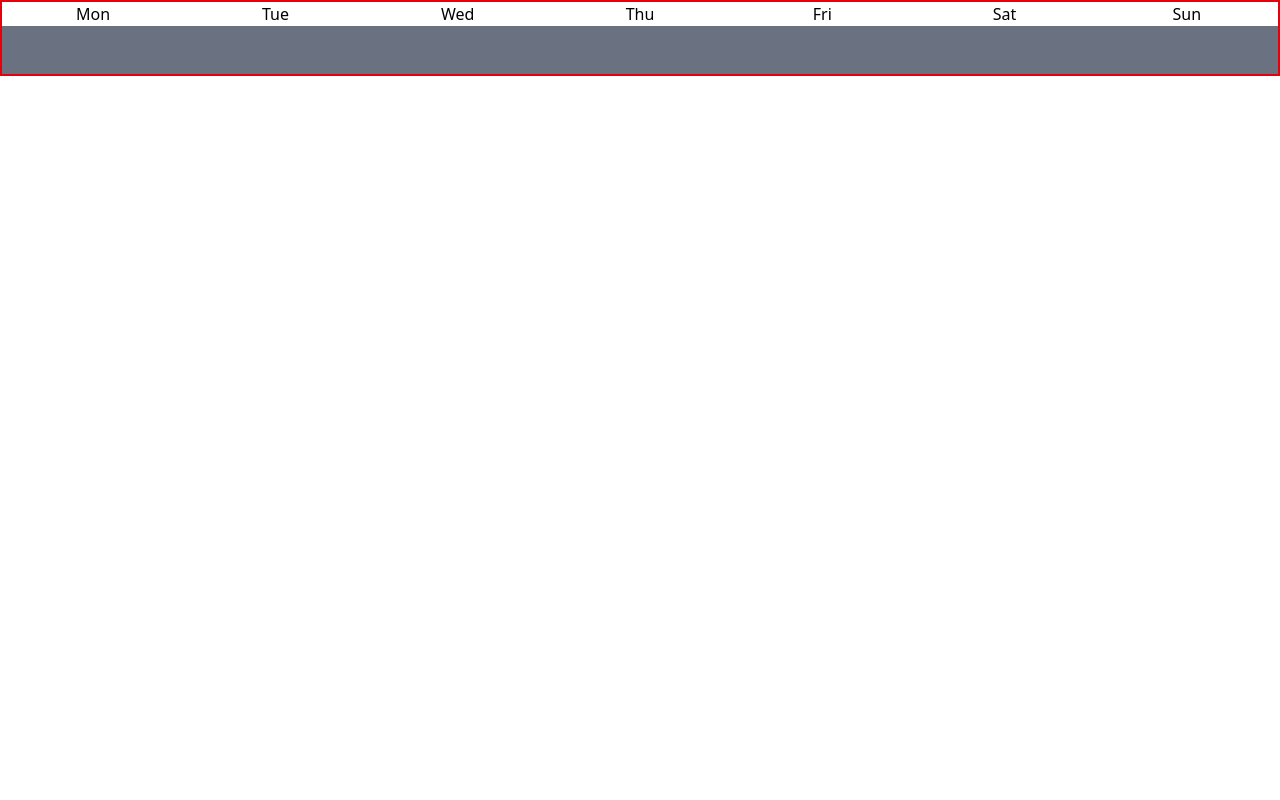
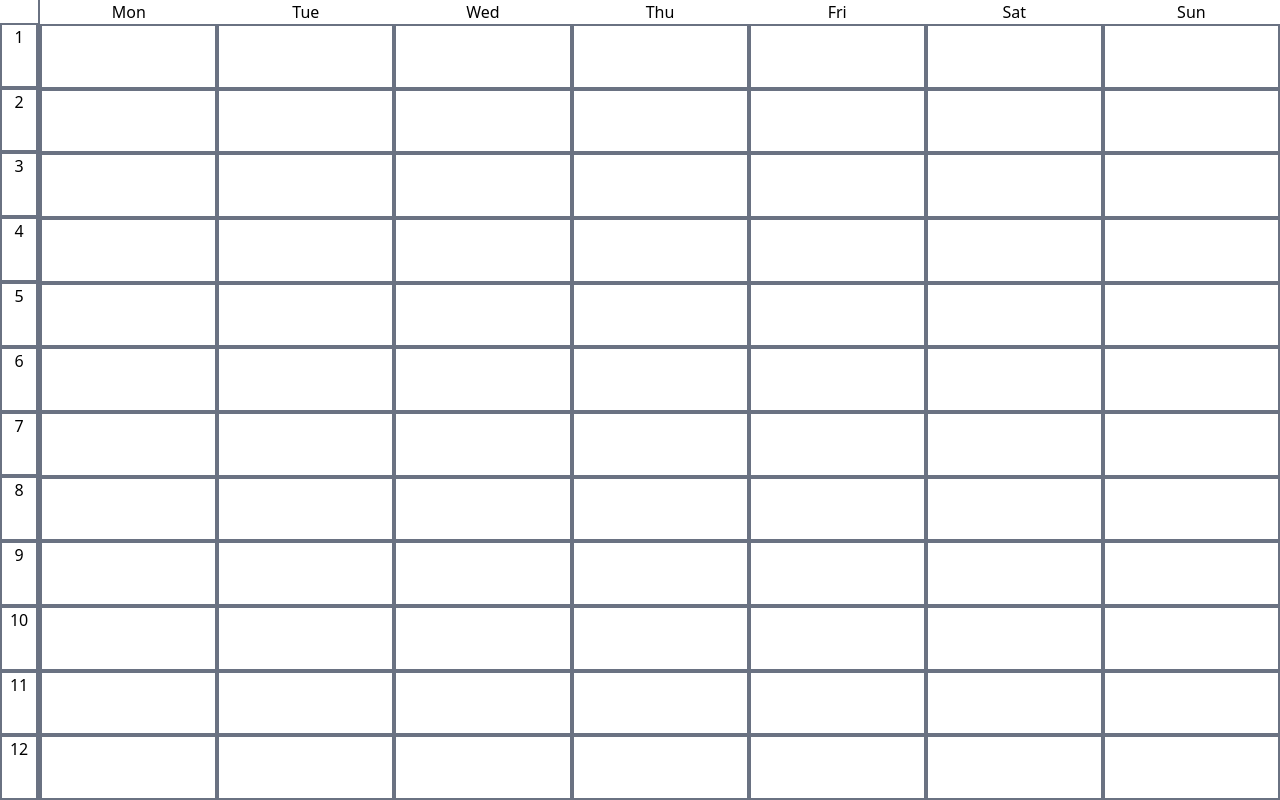
Before and after one commit to LucaBazzea/roll_call, a SvelteKit app in the folder client/: page /gym/schedule in a window 1280 px wide. Built offline with nearby package versions, Linux system fonts and the light colour scheme.

Commit message:
h-screen and time column WIP

```diff
--- a/client/src/routes/gym/schedule/+page.svelte
+++ b/client/src/routes/gym/schedule/+page.svelte
@@ -1,4 +1,19 @@
-<div class="flex h-max flex-row border-2 border-red-600 text-center">
+<div class="flex h-screen flex-row text-center">
+	<div class="flex w-12 flex-col border-r-2 border-gray-500">
+		<div class="h-[300px]"></div>
+		<div class="size-full border-2 border-gray-500">1</div>
+		<div class="size-full border-2 border-gray-500">2</div>
+		<div class="size-full border-2 border-gray-500">3</div>
+		<div class="size-full border-2 border-gray-500">4</div>
+		<div class="size-full border-2 border-gray-500">5</div>
+		<div class="size-full border-2 border-gray-500">6</div>
+		<div class="size-full border-2 border-gray-500">7</div>
+		<div class="size-full border-2 border-gray-500">8</div>
+		<div class="size-full border-2 border-gray-500">9</div>
+		<div class="size-full border-2 border-gray-500">10</div>
+		<div class="size-full border-2 border-gray-500">11</div>
+		<div class="size-full border-2 border-gray-500">12</div>
+	</div>
 	<div id="mon" class="flex w-1/6 flex-col">
 		<h1>Mon</h1>
 		<div class="size-full border-2 border-gray-500"></div>
```
